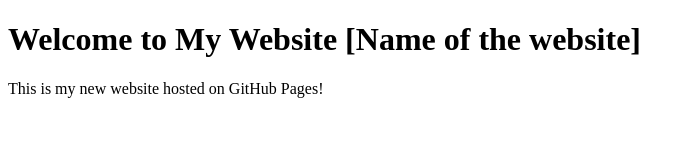
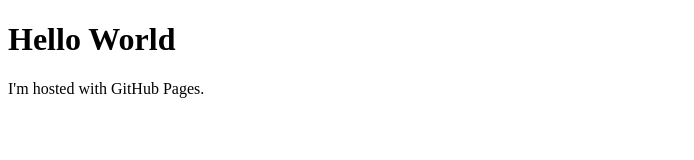
Before and after one commit to aegry/aegry.github.io, a plain HTML site: page index.html in a window 1280 px wide. Shown: the whole page, without its empty margins (0-694 px from the left). Drawn offline with Linux system fonts and the light colour scheme.

Commit message:
Revision on index.html

```diff
--- a/index.html
+++ b/index.html
@@ -1,29 +1,7 @@
-<!DOCTYPE HTML>
-
-<html lang=”en”>
-
-  <head>
-
-    <meta charset=”UTF-8″>
-
-    <meta name=”viewport” content=”width=device-width, initial-scale=1.0″>
-
-    <meta http-equiv=”X-UA-Compatible” content=”ie=edge”>
-
-    <title>My Website [Name of the website]</title>
-
-  </head>
-
-  <body>
-
-    <main>
-
-        <h1>Welcome to My Website [Name of the website]</h1>
-
-        <p>This is my new website hosted on GitHub Pages!</p>
-
-    </main>
-
-  </body>
-
+<!DOCTYPE html>
+<html>
+<body>
+<h1>Hello World</h1>
+<p>I'm hosted with GitHub Pages.</p>
+</body>
 </html>
```
